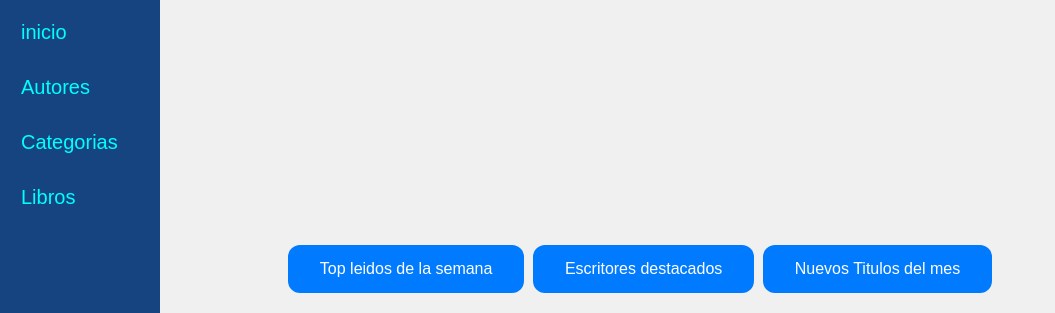
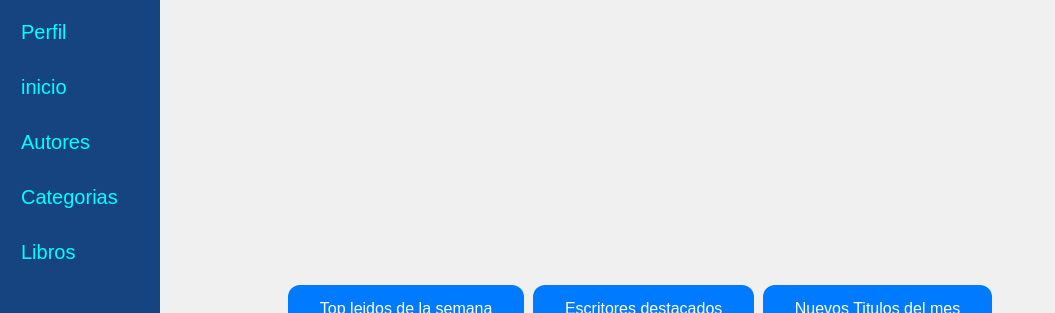
Before and after one commit to Juandeveloper99/BibliOnline-proyecto, a website built with Vite: page index.html in a window 1280 px wide. Shown: the part 91-404 px from the top of the page, without its empty margins (0-1055 px from the left). Built offline with nearby package versions, Linux system fonts and the light colour scheme.

Commit message:
"preparando un login y seccion de perfil-usuario"

```diff
--- a/index.html
+++ b/index.html
@@ -29,6 +29,7 @@
 
     <!-- barra lateral --><nav class="sidebar__nav">
       <h1>Menu Lateral fijo</h1>
+      <a href="#"><i class = "bx"></i> Perfil </a>
     <a href="#"><i class = "bx"></i> inicio </a>
     <a href="#"><i class = "bx"></i>Autores</a>
     <a href="#"><i class = "bx"></i>Categorias</a>
@@ -41,13 +42,10 @@
     <button class="my-button" onclick="buttonClicked('Botón 1')">Top leidos de la semana</button>
     <button class="my-button" onclick="buttonClicked('Botón 2')">Escritores destacados</button>
     <button class="my-button" onclick="buttonClicked('Botón 3')">Nuevos Titulos del mes</button>
-  <body>
+  <!-- <body>
 
       <h1>nesesito el icono</h1>
 
-  </body>
-
-
-
+  </body> -->
 </head>
 </html>
```
